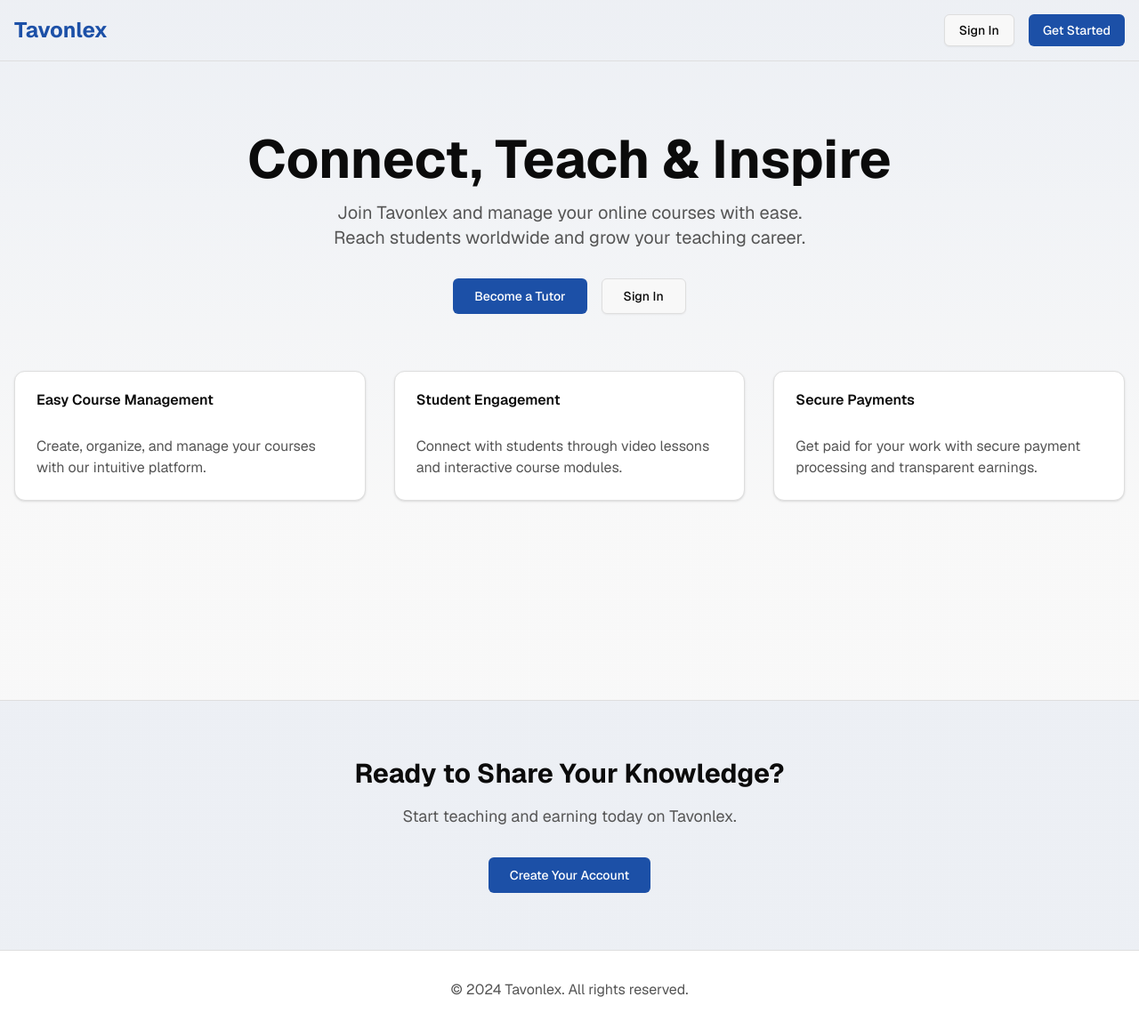
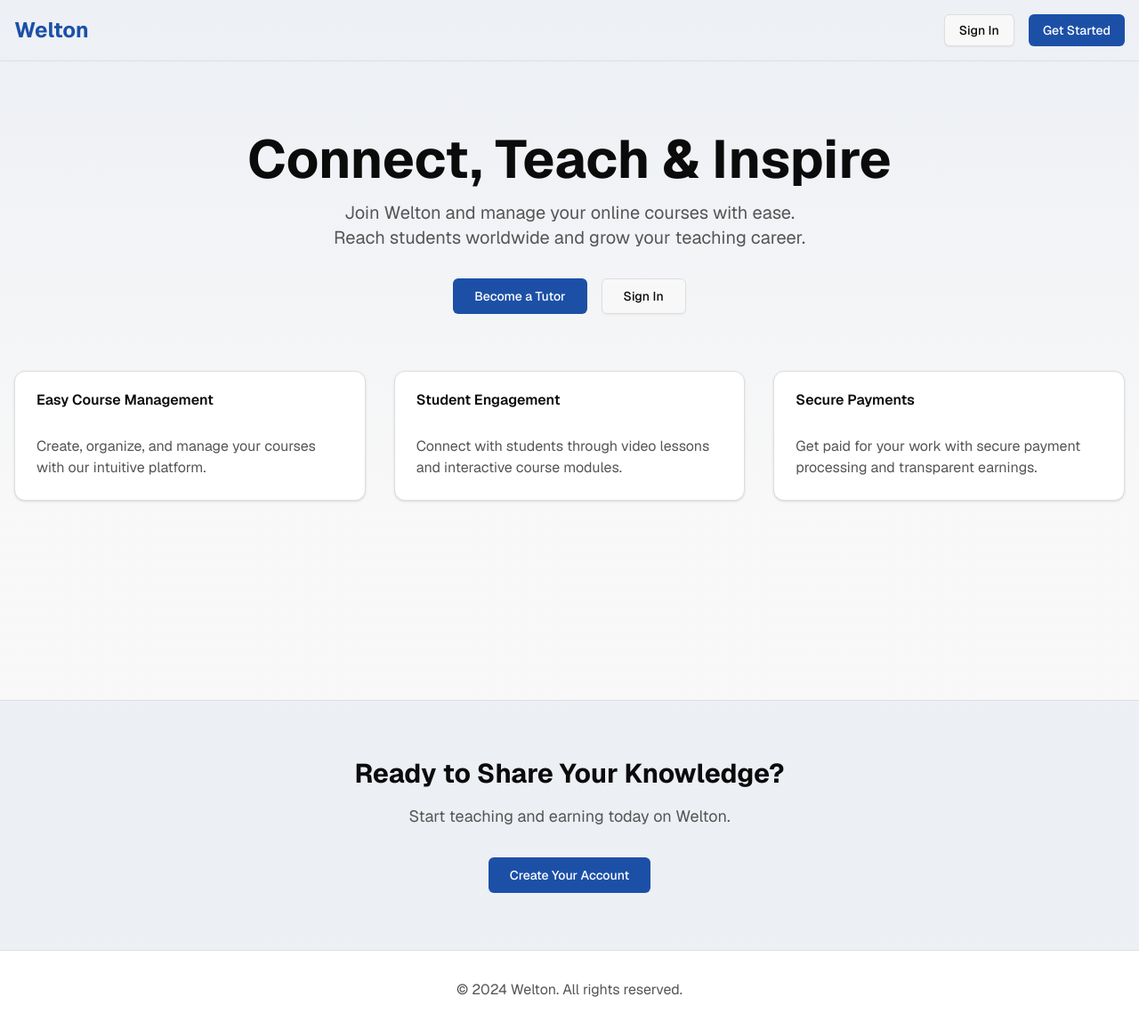
Before and after one commit to tavonlexdagbue/dashboardnew, a Next.js app: page / in a window 1280 px wide. Shown: the whole page at 89% size. Built offline with nearby package versions, Linux system fonts and the light colour scheme.

Commit message:
Update page.tsx

```diff
--- a/app/page.tsx
+++ b/app/page.tsx
@@ -30,7 +30,7 @@ export default function Home() {
       <header className="border-b border-border">
         <nav className="max-w-7xl mx-auto px-4 py-4 flex items-center justify-between">
           <Link href="/" className="text-2xl font-bold text-primary">
-            Tavonlex
+            Welton
           </Link>
           <div className="flex gap-4">
             {user ? (
@@ -60,7 +60,7 @@ export default function Home() {
             Connect, Teach & Inspire
           </h1>
           <p className="text-xl text-muted-foreground mb-8 max-w-2xl mx-auto text-balance">
-            Join Tavonlex and manage your online courses with ease. Reach students worldwide and grow your teaching career.
+            Join Welton and manage your online courses with ease. Reach students worldwide and grow your teaching career.
           </p>
           {!user && (
             <div className="flex gap-4 justify-center">
@@ -187,7 +187,7 @@ export default function Home() {
         <div className="max-w-7xl mx-auto px-4 py-16 text-center">
           <h2 className="text-3xl font-bold mb-4">Ready to Share Your Knowledge?</h2>
           <p className="text-lg text-muted-foreground mb-8">
-            Start teaching and earning today on Tavonlex.
+            Start teaching and earning today on Welton.
           </p>
           {!user && (
             <Link href="/auth/register">
@@ -200,7 +200,7 @@ export default function Home() {
       {/* Footer */}
       <footer className="border-t border-border bg-card">
         <div className="max-w-7xl mx-auto px-4 py-8 text-center text-muted-foreground">
-          <p>&copy; 2024 Tavonlex. All rights reserved.</p>
+          <p>&copy; 2024 Welton. All rights reserved.</p>
         </div>
       </footer>
     </div>
```
